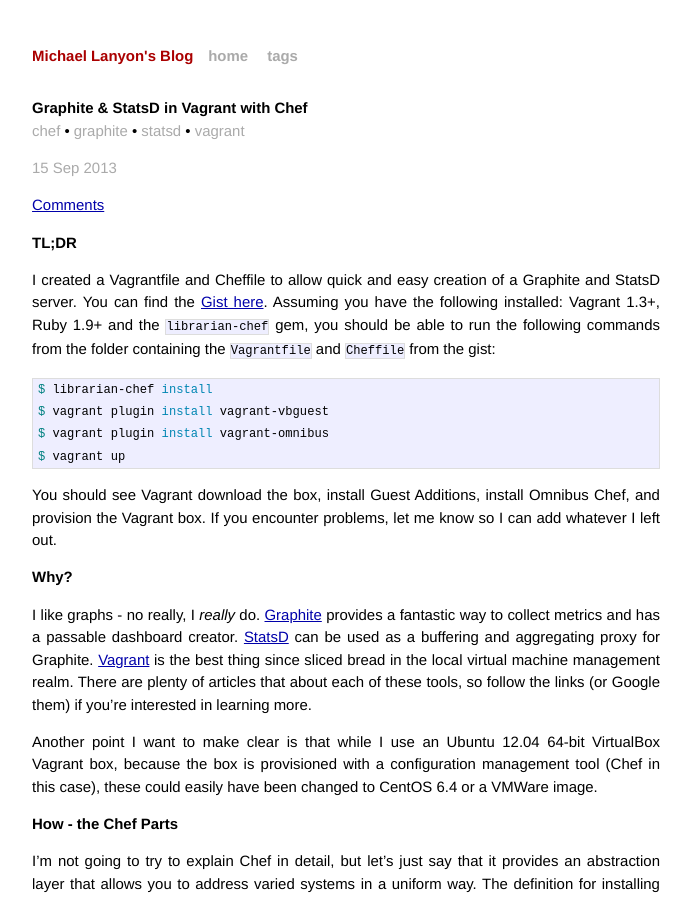
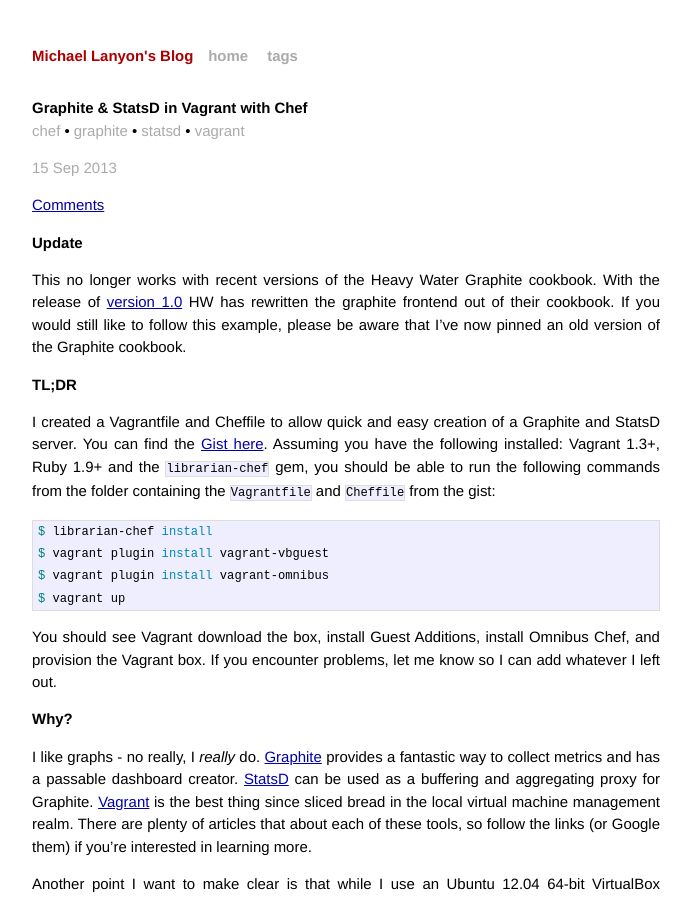
Before and after one commit to lanyonm/lanyonm.github.io, a Jekyll site: the page built from _posts/2013-09-15-vagrant-graphite-statsd-chef.md, in a window 1280 px wide and 900 px high. Shown: the whole window, without its empty margins (294-985 px from the left). Built offline with Jekyll 4.4.1, drawn with Linux system fonts in a browser that asks for light colours; comment, search, counter and statistics services are not loaded.

Commit message:
vagrant, statsd, graphite update

```diff
--- a/_posts/2013-09-15-vagrant-graphite-statsd-chef.md
+++ b/_posts/2013-09-15-vagrant-graphite-statsd-chef.md
@@ -6,6 +6,9 @@
 tags: [chef, graphite, statsd, vagrant]
 comments: true
 ---
+
+# Update
+This no longer works with recent versions of the Heavy Water Graphite cookbook. With the release of [version 1.0](https://github.com/hw-cookbooks/graphite/tree/legacy) HW has rewritten the graphite frontend out of their cookbook.  If you would still like to follow this example, please be aware that I've now pinned an old version of the Graphite cookbook.
 
 # TL;DR
 I created a Vagrantfile and Cheffile to allow quick and easy creation of a Graphite and StatsD server.  You can find the [Gist here](https://gist.github.com/LanyonM/6968660).  Assuming you have the following installed: Vagrant 1.3+, Ruby 1.9+ and the `librarian-chef` gem, you should be able to run the following commands from the folder containing the `Vagrantfile` and `Cheffile` from the gist:
```
